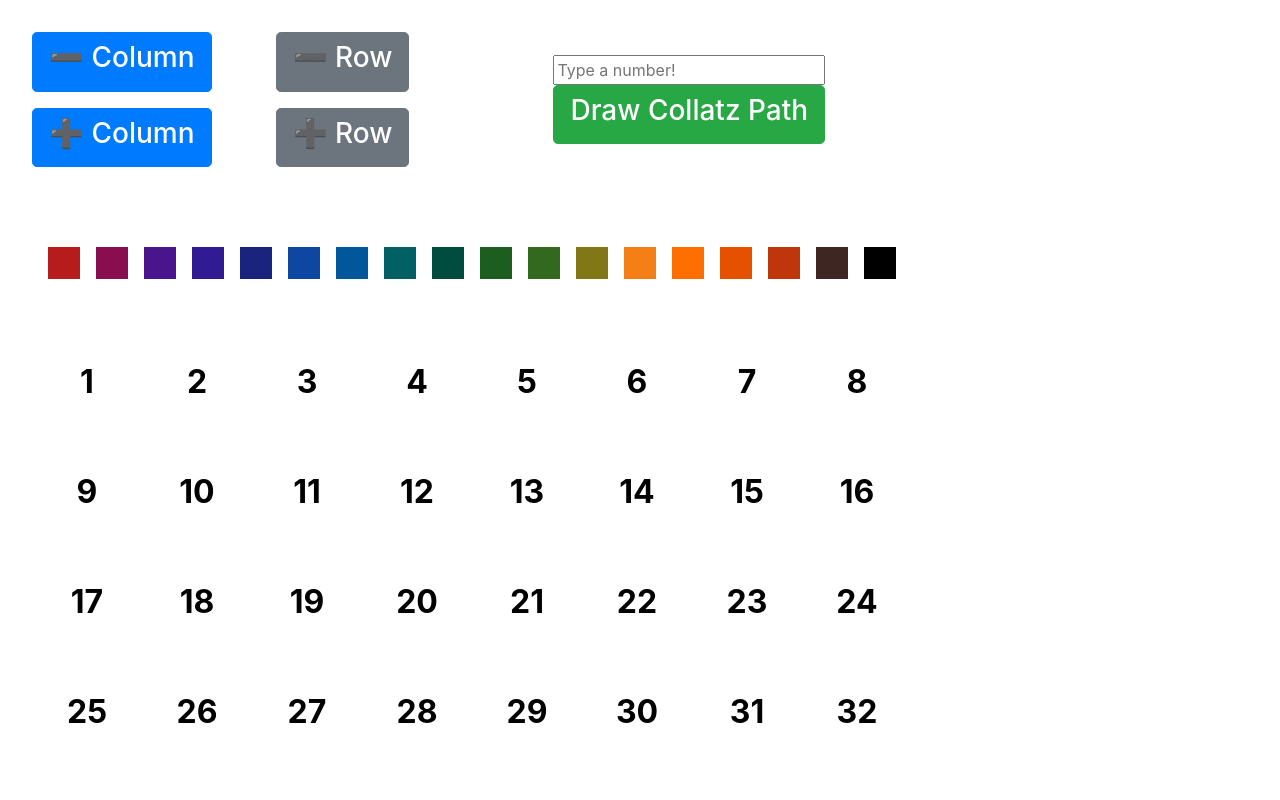
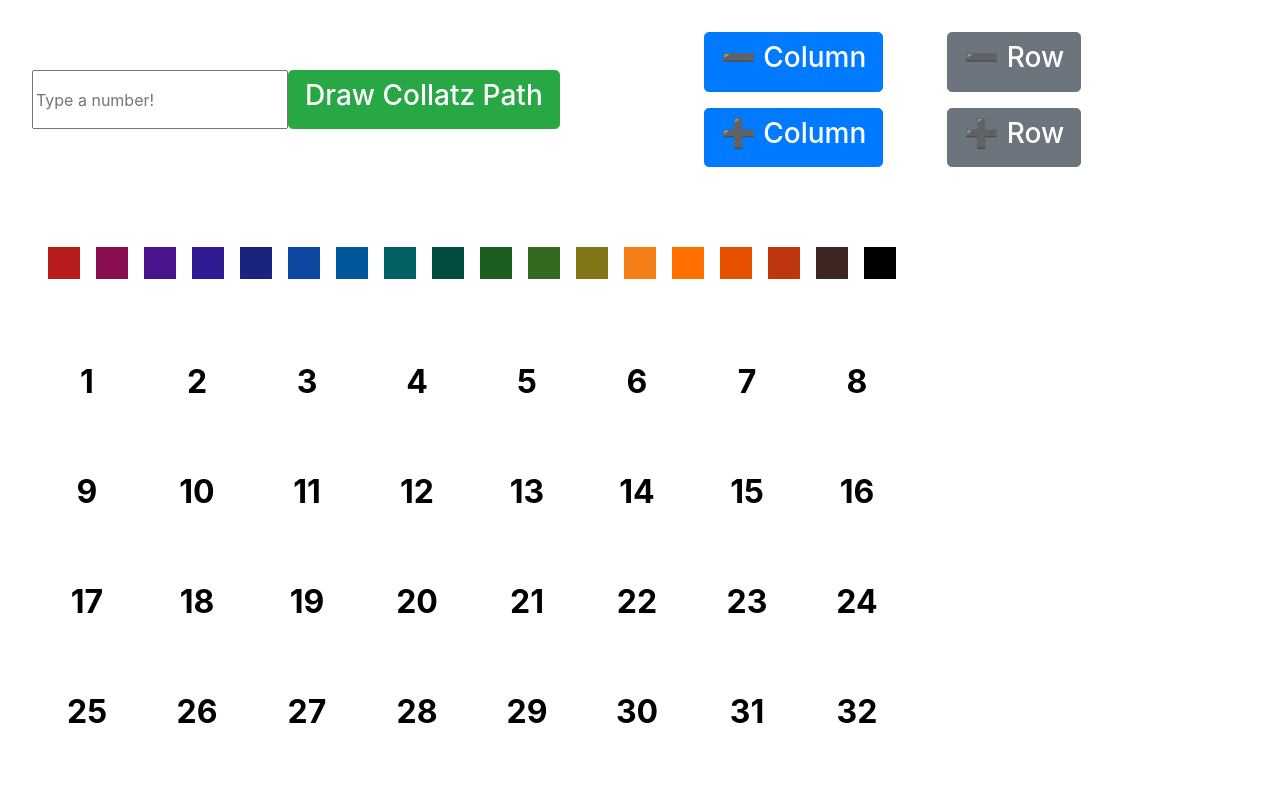
Before and after one commit to widroz/Collatz-Visualizer, a React (Create React App) app: page / in a window 1280 px wide. Shown: the top 800 px of the page. Built offline with nearby package versions, Linux system fonts and the light colour scheme.

Commit message:
Change controls components order

```diff
--- a/src/components/controls/Controls.jsx
+++ b/src/components/controls/Controls.jsx
@@ -9,8 +9,9 @@ export default function Controls({ currentColor, setCurrentColor, numberOfRows,
         <div style={{ display: 'flex', flexDirection: 'column'}}>
 
             <div style={{ display: 'flex', flexDirection: 'row', justifyContent:'flex-start', alignItems:'center', margin:'2rem' }}>
+            <NumberForm getGreatestFromList={getGreatestFromList} getCollatzPath={getCollatzPath} setFirstNumberCollatz={setFirstNumberCollatz} firstNumberCollatz={firstNumberCollatz} drawCollatzPath={drawCollatzPath} ></NumberForm>
             <RowColumnsButtons numberOfRows={numberOfRows} setNumberOfRows={setNumberOfRows} rowSize={rowSize} setRowSize={setRowSize} ></RowColumnsButtons>
-            <NumberForm getGreatestFromList={getGreatestFromList} getCollatzPath={getCollatzPath} setFirstNumberCollatz={setFirstNumberCollatz} firstNumberCollatz={firstNumberCollatz} drawCollatzPath={drawCollatzPath} ></NumberForm>
+
             </div>
             <Palette setCurrentColor={setCurrentColor} currentColor={currentColor} />
 
--- a/src/components/controls/NumberForm.jsx
+++ b/src/components/controls/NumberForm.jsx
@@ -1,9 +1,9 @@
 import React from 'react'
-import { rowStyle } from '../Styles'
 
-export default function NumberForm({ getGreatestFromList, getCollatzPath, setFirstNumberCollatz, firstNumberCollatz, drawCollatzPath }) {
+
+export default function NumberForm({ setFirstNumberCollatz, firstNumberCollatz, drawCollatzPath }) {
   return (
-    <div style={{display:'flex', flexDirection:'column', maxWidth:'90rem', marginLeft:'9rem'}}>
+    <div style={{display:'flex', flexDirection:'row', maxWidth:'90rem', marginRight:'9rem'}}>
       <input value={firstNumberCollatz} placeholder="Type a number!"  onChange={(e) => setFirstNumberCollatz(e.target.value)} />
       <button className="btn btn-lg btn-success" onClick={drawCollatzPath}><h3>Draw Collatz Path</h3></button>
     </div>
--- a/src/components/controls/RowColumnsButtons.jsx
+++ b/src/components/controls/RowColumnsButtons.jsx
@@ -23,8 +23,6 @@ export default function RowColumnsButtons({ rowSize, setRowSize, numberOfRows, s
     }
 
 
-
-
     return (
         <div>
 
--- a/src/components/numbers/Naturals.jsx
+++ b/src/components/numbers/Naturals.jsx
@@ -33,9 +33,6 @@ export default function Naturals() {
         return list
     }
 
-    function getCollatzPathLength(n) {
-        return getCollatzPath(n).length
-    }
 
     const drawCollatzPath = () => {
         setCollatzList(getCollatzPath(firstNumberCollatz))
```
Also changed, not shown: src/components/controls/Palette.jsx (+2 -6 lines).
